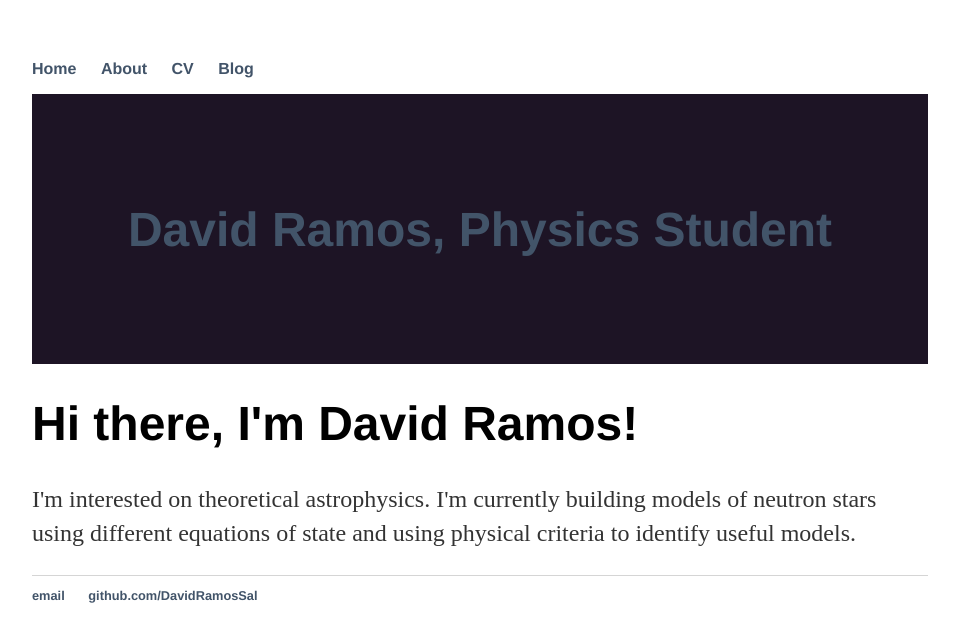
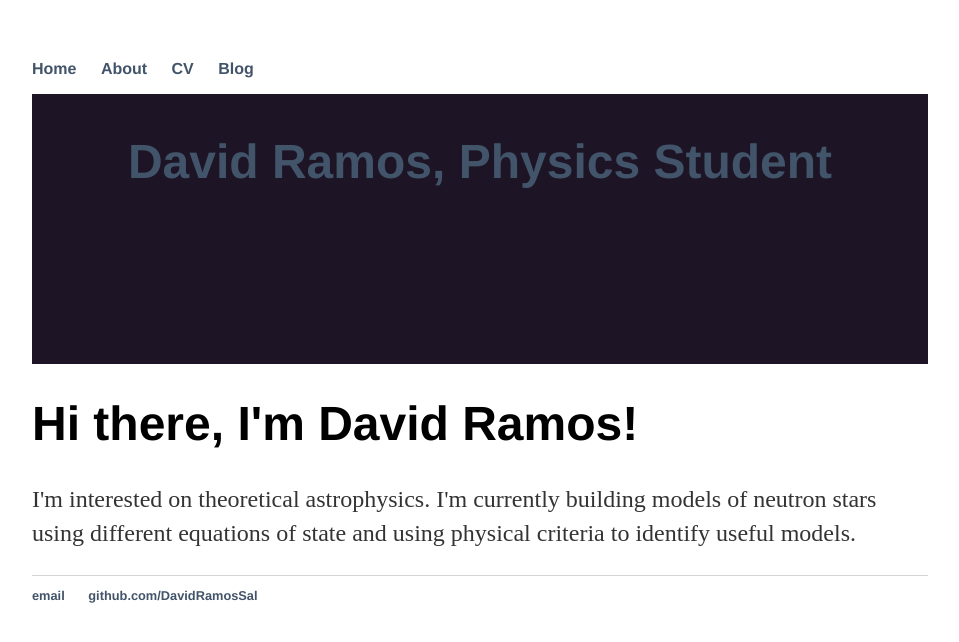
Before and after one commit to DavidRamosSal/DavidRamosSal.github.io, a Jekyll site: the page built from index.html, in a window 1280 px wide. Shown: the top 642 px of the page, without its empty margins (160-1119 px from the left). Built offline with Jekyll 4.4.1, drawn with Linux system fonts in a browser that asks for light colours.

Commit message:
Update main.css

```diff
--- a/css/main.css
+++ b/css/main.css
@@ -27,7 +27,7 @@ header {
 	height: 30vh;
 	display: flex;
 	justify-content: space-around;
-	align-items: center;
+	<!--align-items: center;-->
 }
 h1 {
     font-size: 3em;
```
